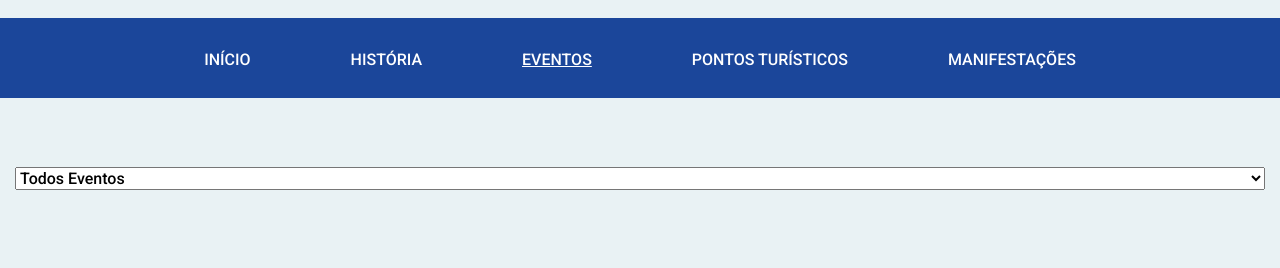
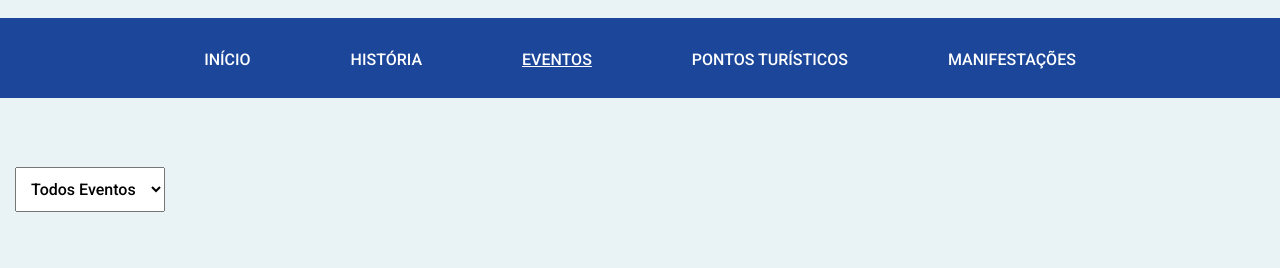
Before and after one commit to Baki51249/prefeitura-projeto-integrador, a plain HTML site: page eventos.html in a window 1280 px wide. Shown: the part 194-462 px from the top of the page. Drawn offline with nearby package versions, Linux system fonts and the light colour scheme.

Commit message:
Add files via upload

```diff
--- a/eventos.css
+++ b/eventos.css
@@ -59,3 +59,8 @@ button:hover{
     cursor: pointer;
     background-color: #EB644E;
 }
+select{
+    padding: 11px;
+width: 150px;
+right: 10px;
+}
```
